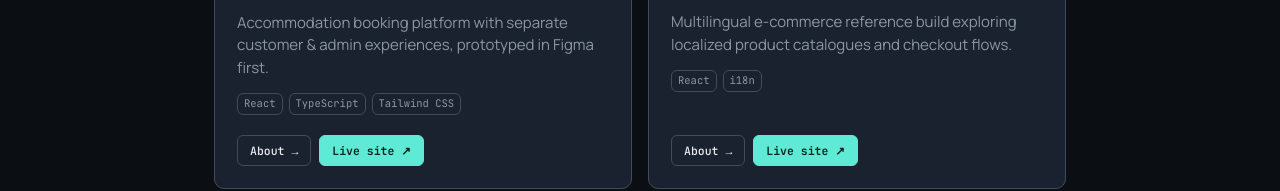
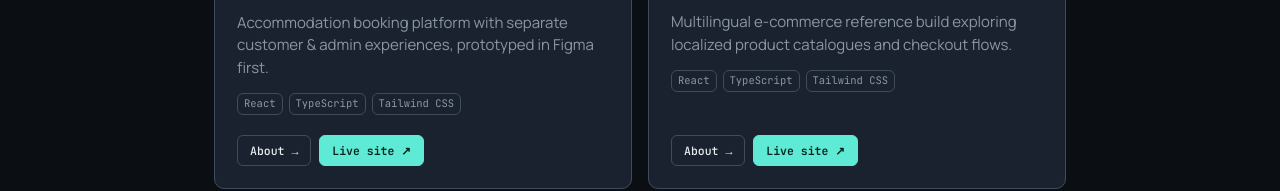
Before and after one commit to TomChrister/portfolio-3, a React (Vite) app: page / in a window 1280 px wide. Shown: the part 3108-3299 px from the top of the page. Built offline with nearby package versions, Linux system fonts and the light colour scheme.

Commit message:
feat: added tech

```diff
--- a/src/data/projects.ts
+++ b/src/data/projects.ts
@@ -242,8 +242,8 @@ The app splits into a customer-facing booking flow and an admin-facing dashboard
     title: "MARKA",
     description:
         "Multilingual e-commerce reference build exploring localized product catalogues and checkout flows.",
-    tags: ["React", "i18n"],
-    tech: ["React", "TypeScript", "i18n", "Tailwind"],
+    tags: ["React", "TypeScript", "Tailwind CSS"],
+    tech: ["React", "TypeScript", "Tailwind CSS", "React Router", "Zustand"],
     image: "/images/marka.jpg",
     heroImage: "/images/marka.jpg",
     liveUrl: "https://marka-demo.vercel.app/",
--- a/src/data/stack.ts
+++ b/src/data/stack.ts
@@ -50,6 +50,8 @@ const extraLogos: Record<string, string> = {
   "tiptap": "https://cdn.simpleicons.org/tiptap/5EEAD4",
   "i18n": "https://cdn.simpleicons.org/i18next/5EEAD4",
   "node": "https://cdn.simpleicons.org/nodedotjs/5EEAD4",
+  "vercel ai sdk": "https://cdn.simpleicons.org/vercel/ffffff",
+  "zustand": "/logos/zustand.svg",
 };
 
 const logoIndex: Record<string, string> = (() => {
```
Also changed, not shown: public/logos/zustand.svg (added).
